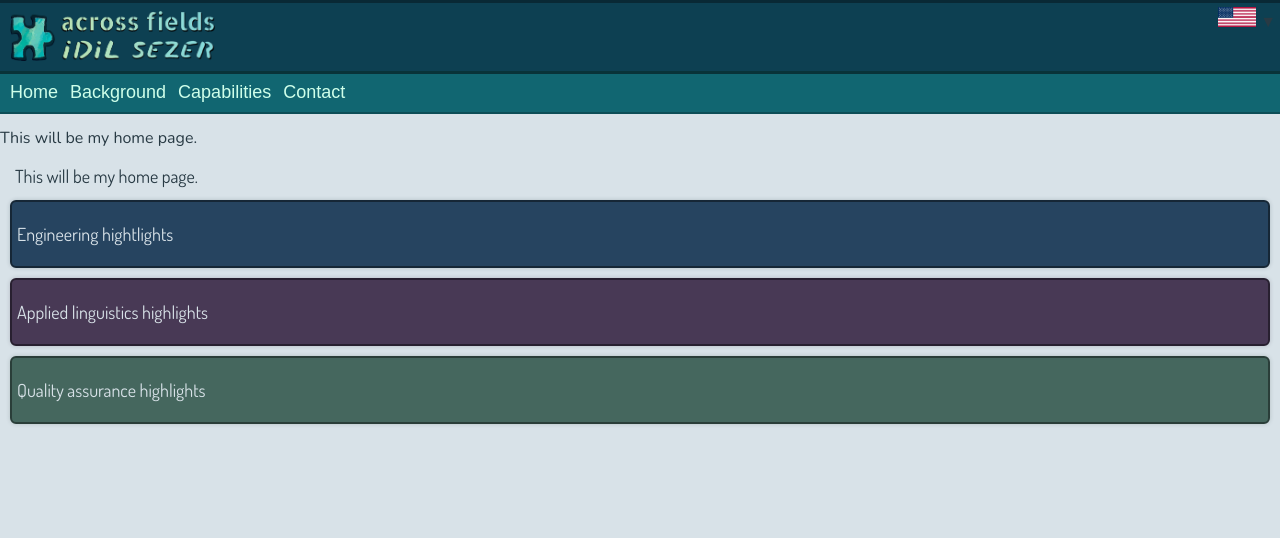
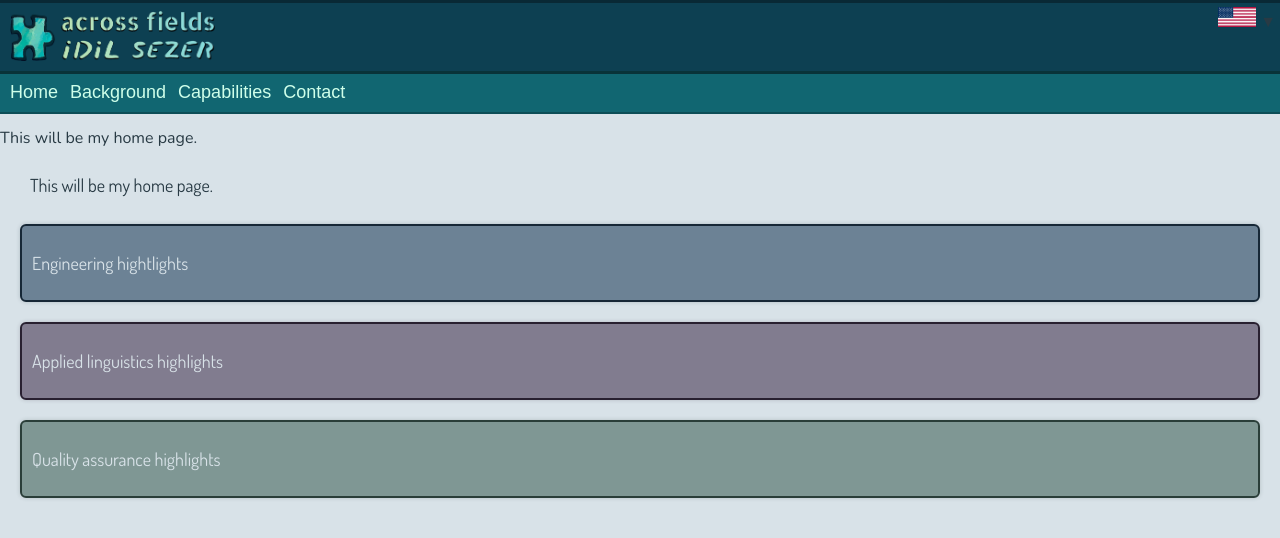
Before and after one commit to acrossfields/idilsezer, a Jekyll site: the page built from en/index.md, in a window 1280 px wide. Shown: the top 538 px of the page. Built offline with Jekyll 4.4.1, drawn with Linux system fonts in a browser that asks for light colours; some web fonts are replaced.

Commit message:
Update style.scss

```diff
--- a/assets/css/style.scss
+++ b/assets/css/style.scss
@@ -77,15 +77,15 @@ body a:hover {
 }
 
 .content-home {
-  margin: 10px;
-  padding: 5px;
+  margin: 20px;
+  padding: 10px;
   font-family: 'Dosis', sans-serif;
   font-size: 18px;
 }
 
 .content-home.eng {
   color: #d8e2e8;
-  background-color: #264460;
+  background-color: rgba(38, 68, 96, 0.6);
   border: 2px solid #162736;
   border-radius: 6px;
   box-shadow: 0 0 4px rgba(22, 39, 54, 0.2);
@@ -93,7 +93,7 @@ body a:hover {
 
 .content-home.lang {
   color: #d8e2e8;
-  background-color: #483955;
+  background-color: rgba(72, 57, 85, 0.6);
   border: 2px solid #282030;
   border-radius: 6px;
   box-shadow: 0 0 4px rgba(40, 32, 48, 0.2);
@@ -101,7 +101,7 @@ body a:hover {
 
 .content-home.qa {
   color: #d8e2e8;
-  background-color: #45675e;
+  background-color: rgba(69, 103, 94, 0.6);
   border: 2px solid #2a3e39;
   border-radius: 6px;
   box-shadow: 0 0 4px rgba(42, 62, 57, 0.2);
```
